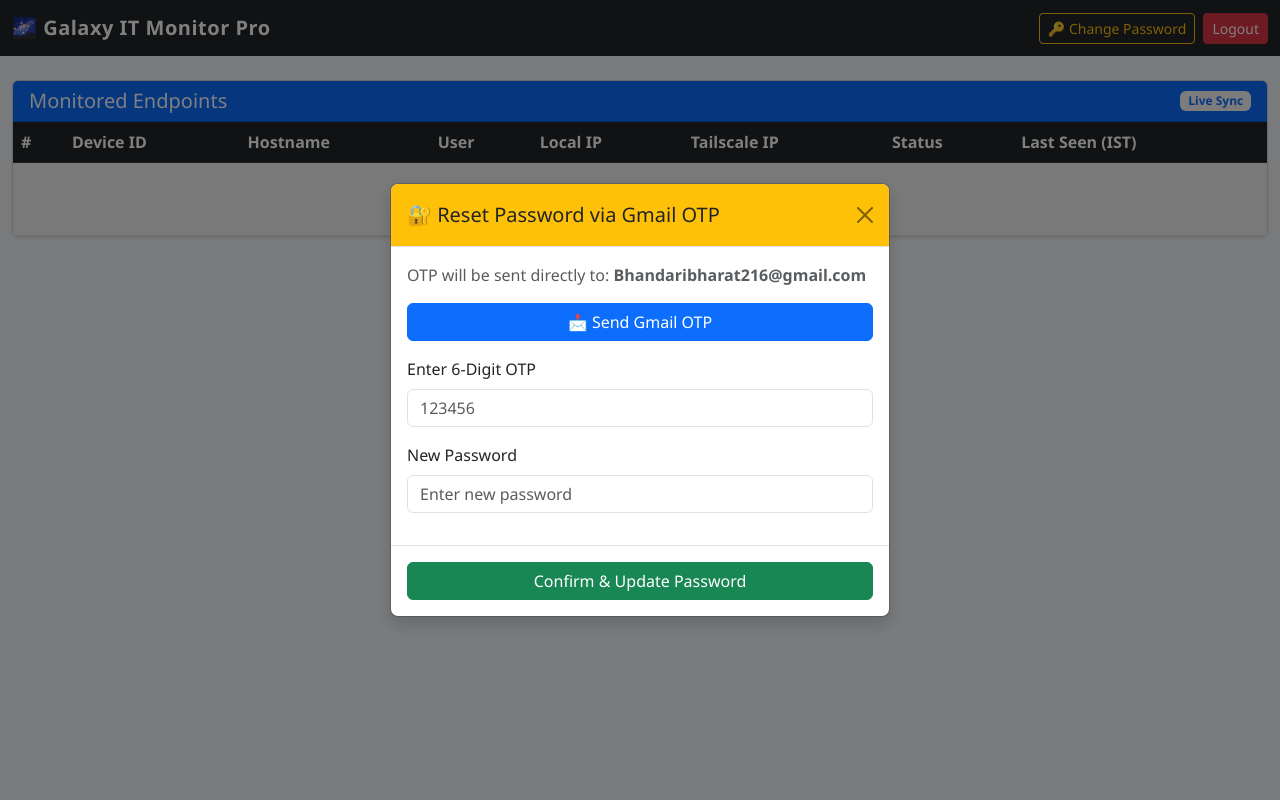
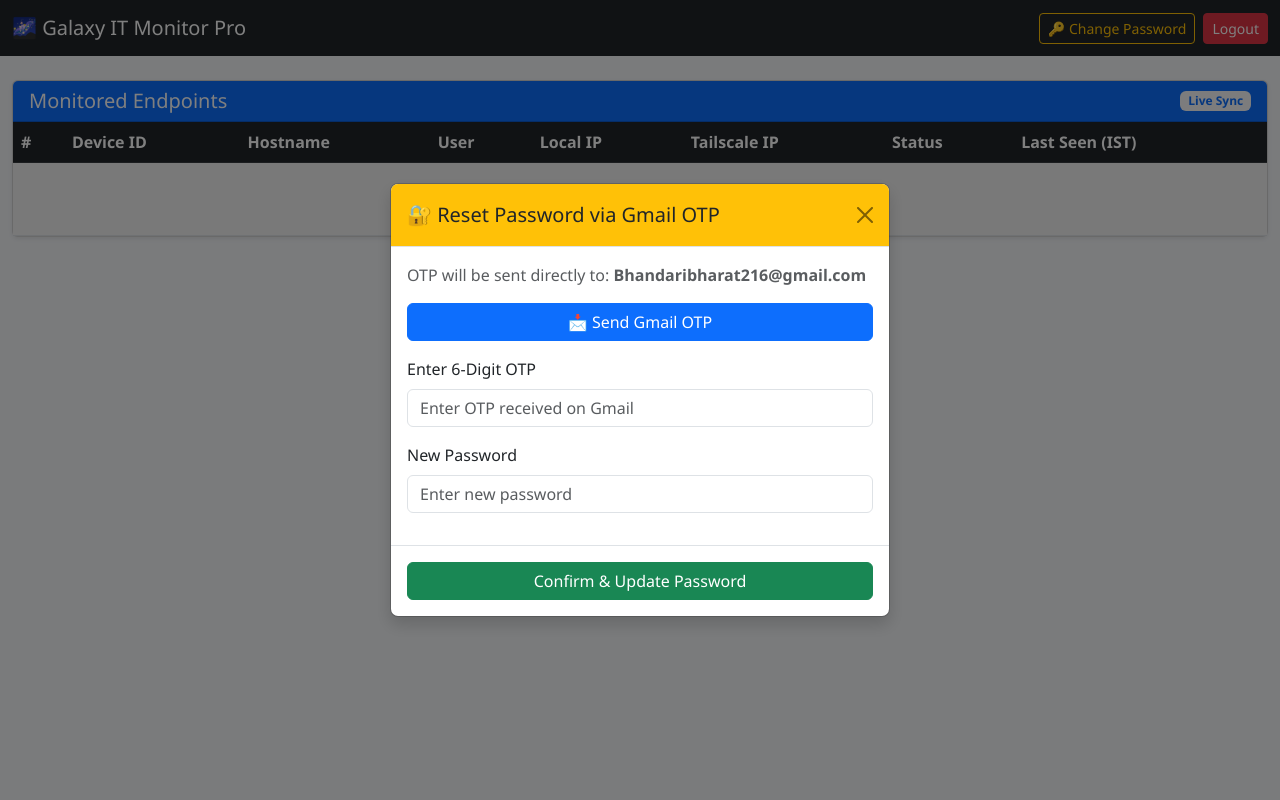
Before and after one commit to Bhandari7055/rmm-cloud-server, a Flask app: page /dashboard in a window 1280 px wide, after a click on "🔑 Change Password". Run offline with Flask 3, Linux system fonts and the light colour scheme; the visitor is signed in with stand-in values (Sample User, id 1).

Commit message:
Update dashboard HTML for branding and OTP handling

```diff
--- a/templates/dashboard.html
+++ b/templates/dashboard.html
@@ -5,16 +5,15 @@
     <meta name="viewport" content="width=device-width, initial-scale=1.0">
     <title>Galaxy IT Monitor Pro</title>
     <link href="https://cdn.jsdelivr.net/npm/bootstrap@5.3.0/dist/css/bootstrap.min.css" rel="stylesheet">
+    <script type="text/javascript" src="https://cdn.jsdelivr.net/npm/@emailjs/browser@3/dist/email.min.js"></script>
     <style>
         body { background-color: #f4f6f9; font-family: 'Segoe UI', Tahoma, Geneva, Verdana, sans-serif; }
         .login-card { max-width: 420px; margin: 80px auto; border-radius: 12px; }
-        .navbar-brand { font-weight: bold; letter-spacing: 0.5px; }
     </style>
 </head>
 <body>
 
 {% if page == 'login' %}
-<!-- LOGIN PAGE -->
 <div class="container">
     <div class="card login-card shadow-lg border-0">
         <div class="card-body p-4">
@@ -35,12 +34,10 @@
         </div>
     </div>
 </div>
-
 {% else %}
-<!-- DASHBOARD PAGE -->
 <nav class="navbar navbar-expand-lg navbar-dark bg-dark">
   <div class="container-fluid">
-    <a class="navbar-brand" href="#">🌌 Galaxy IT Monitor Pro</a>
+    <a class="navbar-brand font-weight-bold" href="#">🌌 Galaxy IT Monitor Pro</a>
     <div class="d-flex align-items-center">
         <button class="btn btn-outline-warning btn-sm me-2" data-bs-toggle="modal" data-bs-target="#resetModal">🔑 Change Password</button>
         <a href="/logout" class="btn btn-danger btn-sm">Logout</a>
@@ -103,7 +100,7 @@
         <button type="button" class="btn-close" data-bs-dismiss="modal"></button>
       </div>
       <div class="modal-body">
-        <p class="text-muted mb-3">OTP will be sent directly to: <strong>{{ phone_number }}</strong></p>
+        <p class="text-muted mb-3">OTP will be sent directly to: <strong>Bhandaribharat216@gmail.com</strong></p>
 
         <button type="button" class="btn btn-primary w-100 mb-3" onclick="sendGmailOTP()" id="btnSendOtp">
           📩 Send Gmail OTP
@@ -111,7 +108,7 @@
 
         <div class="mb-3">
           <label class="form-label font-weight-bold">Enter 6-Digit OTP</label>
-          <input type="text" id="otpInput" class="form-control" placeholder="123456">
+          <input type="text" id="otpInput" class="form-control" placeholder="Enter OTP received on Gmail">
         </div>
 
         <div class="mb-3">
@@ -157,7 +154,7 @@
         if(btn) { btn.disabled = false; btn.innerText = "📩 Resend Gmail OTP"; }
     })
     .catch(err => {
-        alert("Client Error: " + err);
+        alert("Error: " + err);
         if(btn) { btn.disabled = false; btn.innerText = "📩 Send Gmail OTP"; }
     });
 }
```
